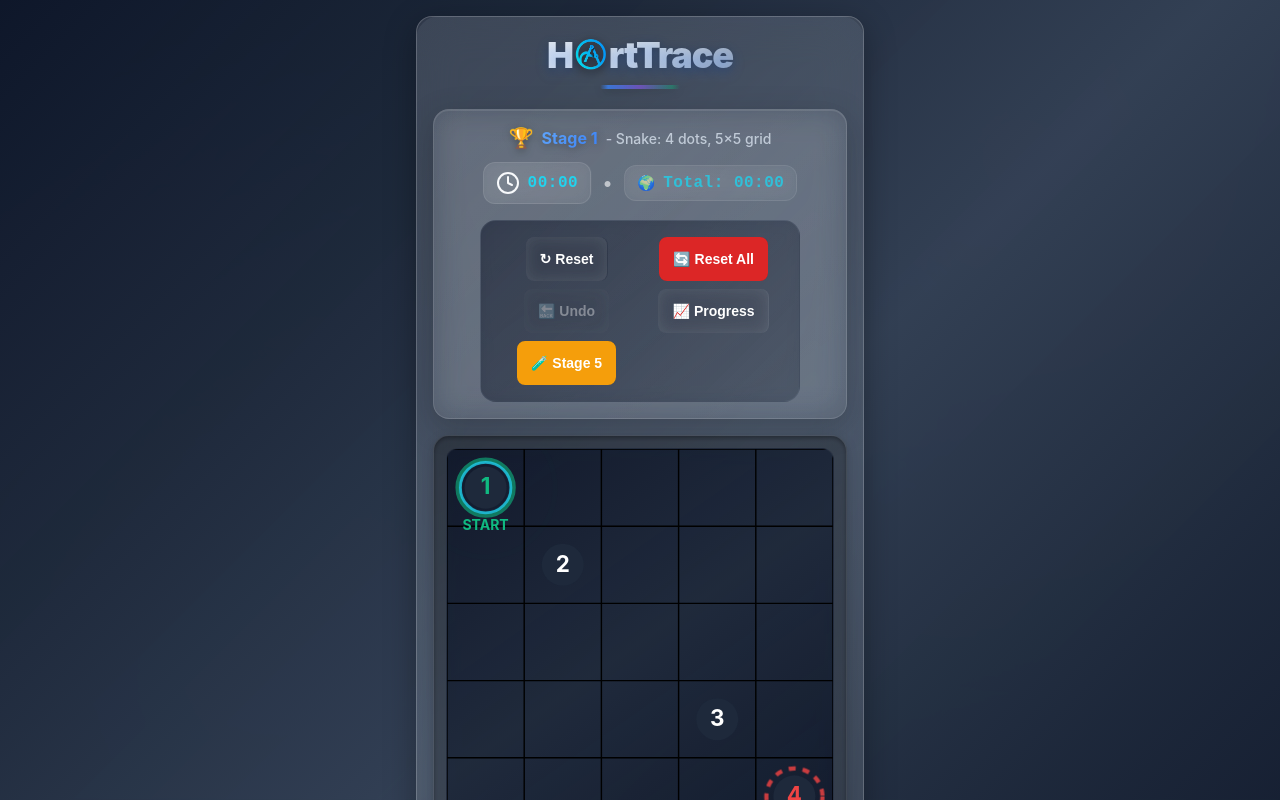
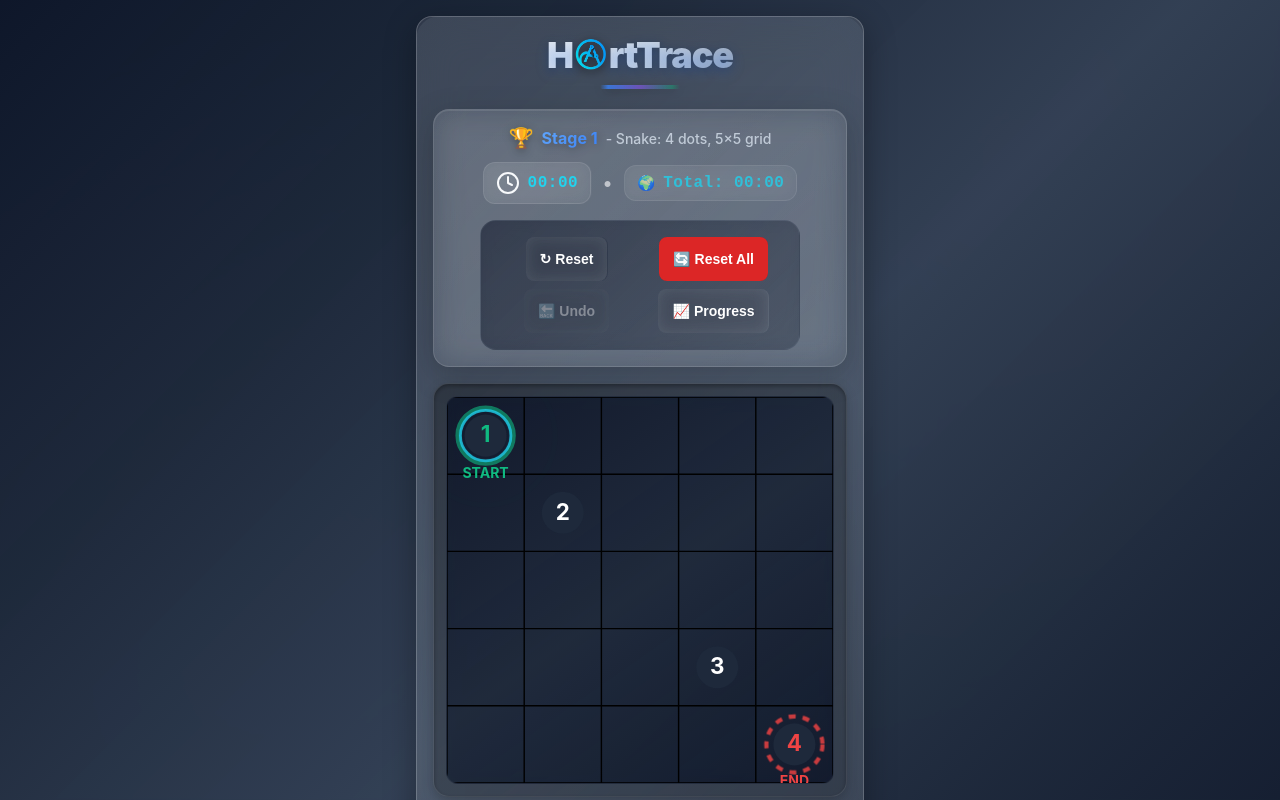
Before and after one commit to tomarts05/HartTrace, a React (Vite) app: page / in a window 1280 px wide. Shown: the top 800 px of the page. Built offline with nearby package versions, Linux system fonts and the light colour scheme.

Commit message:
Clean up dev buttons and finalize Stage 5 fix
Co-authored-by: tomarts05 <26956686+tomarts05@users.noreply.github.com>

```diff
--- a/components/PuzzleGame.tsx
+++ b/components/PuzzleGame.tsx
@@ -411,40 +411,6 @@ export const PuzzleGame: React.FC = () => {
       });
     }
   }, [complexityLevel, showNotification]);
-
-  // TEMPORARY DEV FUNCTION: Jump to Stage 5 for testing
-  const jumpToStage5 = useCallback(() => {
-    const targetLevel = 4; // Stage 5 is index 4
-    const newComplexity = COMPLEXITY_LEVELS[targetLevel];
-
-    console.log('🔧 DEV: Jumping to Stage 5 (Diamond Pattern)');
-    console.log('🎯 NEW COMPLEXITY:', newComplexity);
-
-    try {
-      const puzzleResult = generateRandomDotsWithSolution(newComplexity);
-
-      // Immediate state updates
-      setComplexityLevel(targetLevel);
-      setPuzzleDots(puzzleResult.dots);
-      setValidatedSolution(puzzleResult.fullSolution);
-      setPuzzleId(prev => prev + 1);
-      setPaths([]);
-      setCurrentPath([]);
-      penPathRef.current = [];
-      setIsDrawing(false);
-      setCursorPos(null);
-      setTimer(0);
-      setGameState(GAME_STATE.IDLE);
-      setShowTip(false);
-      setSolutionPath([]);
-
-      console.log('✅ JUMPED TO STAGE 5 successfully');
-      console.log('🎯 Diamond pattern generated with dots:', puzzleResult.dots);
-
-    } catch (error) {
-      console.error('❌ STAGE 5 JUMP ERROR:', error);
-    }
-  }, []);
 
   // Removed startNewGame function since New button was removed
 
@@ -1277,17 +1243,6 @@ export const PuzzleGame: React.FC = () => {
             >
                 <span className="btn-icon">📈</span>
                 <span className="btn-text">Progress</span>
-            </button>
-
-            {/* TEMPORARY DEV BUTTON - TEST STAGE 5 */}
-            <button
-              onClick={jumpToStage5}
-              className="control-button progress"
-              title="Jump to Stage 5 (Diamond Pattern)"
-              style={{ backgroundColor: '#f59e0b', borderColor: '#f59e0b' }}
-            >
-                <span className="btn-icon">🧪</span>
-                <span className="btn-text">Stage 5</span>
             </button>
           </div>
         </div>
```
